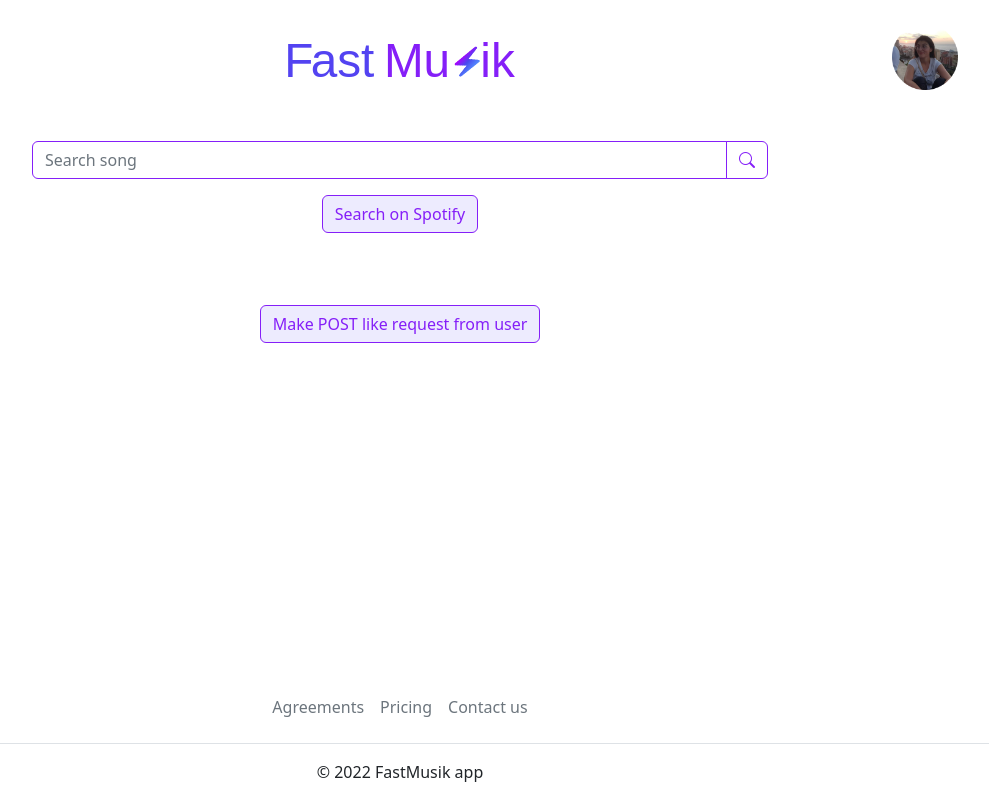
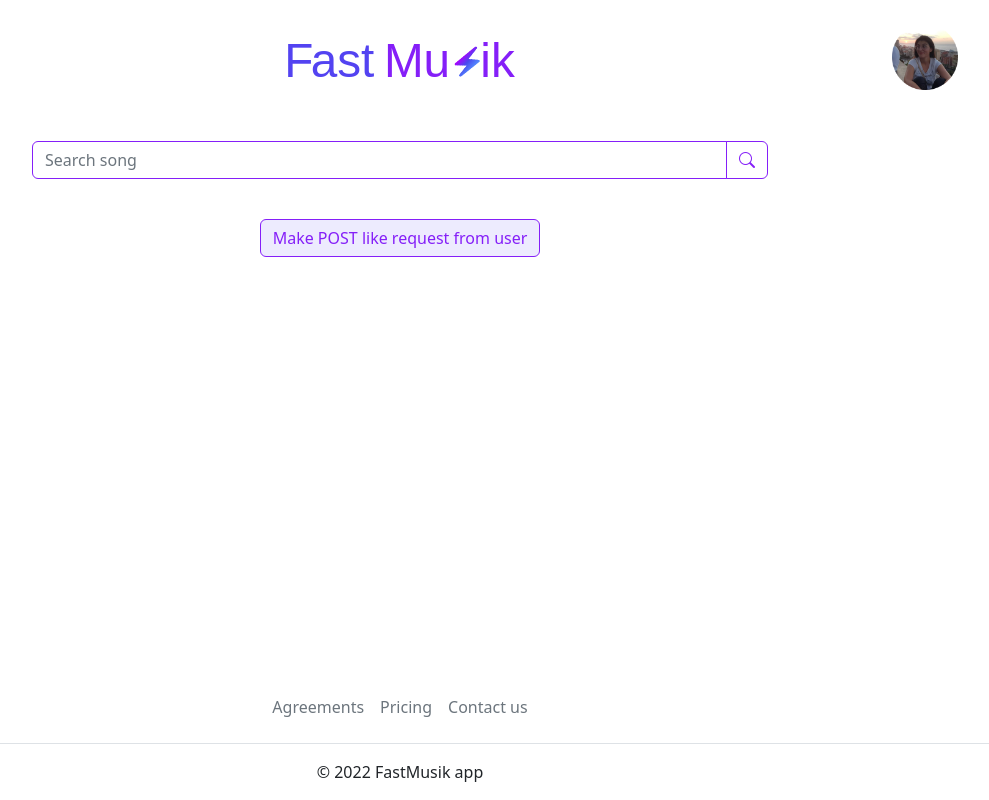
Before and after one commit to fisg4/client, a React (Create React App) app: page / in a window 1280 px wide. Shown: the whole page, without its empty margins (240-1229 px from the left). Built offline with nearby package versions, Linux system fonts and the light colour scheme.

Commit message:
Full songs search navigation
The system shows the user the results from the database.
In case these results are not satisfactory, he can search on Spotify.

```diff
--- a/src/common/home.js
+++ b/src/common/home.js
@@ -1,26 +1,11 @@
-import { useState } from "react";
+import { Fragment } from "react";
 import SearchForm from "../songs/components/SearchForm";
-import SongsContainer from "../songs/components/SongsContainer";
 
 function Home() {
-  const [songs, setSongs] = useState([]);
-  const [spotifySongs, setSpotifySongs] = useState(null);
-
-  function handleSpotifySearchClick(results) {
-    setSongs(results.songs);
-    setSpotifySongs(results.spotify);
-  }
-
   return (
-    <div>
-      <SearchForm
-        handleSpotifySearchClick={handleSpotifySearchClick}
-      ></SearchForm>
-      <SongsContainer
-        songs={songs}
-        spotifySongs={spotifySongs}
-      ></SongsContainer>
-    </div>
+    <Fragment>
+      <SearchForm></SearchForm>
+    </Fragment>
   );
 }
 
--- a/src/songs/Songs.js
+++ b/src/songs/Songs.js
@@ -1,32 +1,37 @@
 import { useState, useEffect } from "react";
-import { useNavigate, useLocation } from "react-router-dom";
+import { useLocation } from "react-router-dom";
 import SearchForm from "./components/SearchForm";
 import SongsContainer from "./components/SongsContainer";
 import "../css/Songs.css";
 
 function Songs() {
-  const navigate = useNavigate();
   const location = useLocation();
   const [songs, setSongs] = useState(location.state?.songs || []);
   const [spotifySongs, setSpotifySongs] = useState(
     location.state?.spotify || null
   );
+  const [spotifyBtn, setSpotifyBtn] = useState(false);
+  const [emptyResults, setEmptyResults] = useState(false);
+  const [query, setQuery] = useState(location.state?.query || "");
 
   useEffect(() => {
-    if (songs.length === 0) {
-      navigate("/");
-    } else {
-      setSongs(location.state.songs);
-      setSpotifySongs(location.state.spotify);
+    setSongs(location.state.songs);
+    setSpotifySongs(location.state.spotify);
+    setSpotifyBtn(true);
+    setEmptyResults(false);
+    setQuery(location.state.query);
+    if (location.state.songs.length === 0) {
+      setEmptyResults(true);
     }
-  }, [songs, navigate, location]);
+  }, [songs, spotifyBtn, location]);
 
   return (
     <div>
-      <SearchForm></SearchForm>
+      <SearchForm spotifyBtn={spotifyBtn} querySearch={query}></SearchForm>
       <SongsContainer
         songs={songs}
         spotifySongs={spotifySongs}
+        emptyResults={emptyResults}
       ></SongsContainer>
     </div>
   );
--- a/src/songs/components/SearchForm.js
+++ b/src/songs/components/SearchForm.js
@@ -1,8 +1,8 @@
 import { useState } from "react";
 import { useNavigate } from "react-router-dom";
 
-function SearchForm() {
-  const [query, setQuery] = useState("");
+function SearchForm({ spotifyBtn, querySearch }) {
+  const [query, setQuery] = useState(querySearch);
   const navigate = useNavigate();
 
   async function searchSongOnSpotify() {
@@ -19,7 +19,10 @@ function SearchForm() {
 
     const songs = await response.json();
 
-    navigate("/songs", { state: { songs, spotify: true }, replace: true });
+    navigate("/songs", {
+      state: { songs, spotify: true, query },
+      replace: true,
+    });
   }
 
   async function searchSong() {
@@ -35,7 +38,10 @@ function SearchForm() {
     }
 
     const songs = response.status === 200 ? await response.json() : [];
-    navigate("/songs", { state: { songs, spotify: false }, replace: true });
+    navigate("/songs", {
+      state: { songs, spotify: false, query },
+      replace: true,
+    });
   }
 
   return (
@@ -61,6 +67,7 @@ function SearchForm() {
           </button>
         </div>
       </div>
+      {spotifyBtn && (
         <div className="col-4 offset-4 text-center">
           <button
             type="button"
@@ -70,6 +77,7 @@ function SearchForm() {
             Search on Spotify
           </button>
         </div>
+      )}
     </div>
   );
 }
--- a/src/songs/components/SongsContainer.js
+++ b/src/songs/components/SongsContainer.js
@@ -1,11 +1,18 @@
 import Song from "./Song";
 
-function SongsContainer({ songs, spotifySongs }) {
+function SongsContainer({ songs, spotifySongs, emptyResults }) {
   return (
     <div className="songsContainer">
+      {emptyResults && (
+        <div className="row">
+          <div className="col-12">
+            <h3 className="text-center">No results found</h3>
+          </div>
+        </div>
+      )}
       <div className="row">
         {songs.map((song) => (
-          <Song key={song.spotifyId} song={song} storable={spotifySongs} ></Song>
+          <Song key={song.spotifyId} song={song} storable={spotifySongs}></Song>
         ))}
       </div>
     </div>
```
Lines whose indentation alone changed are shown as unchanged.
